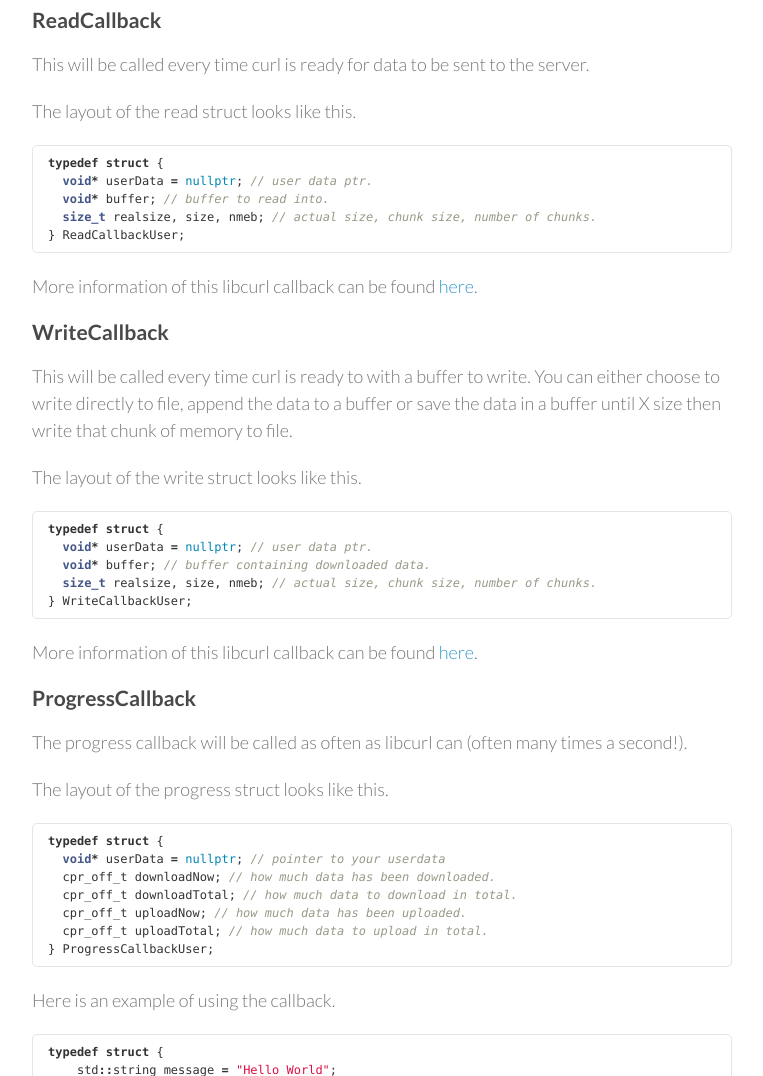
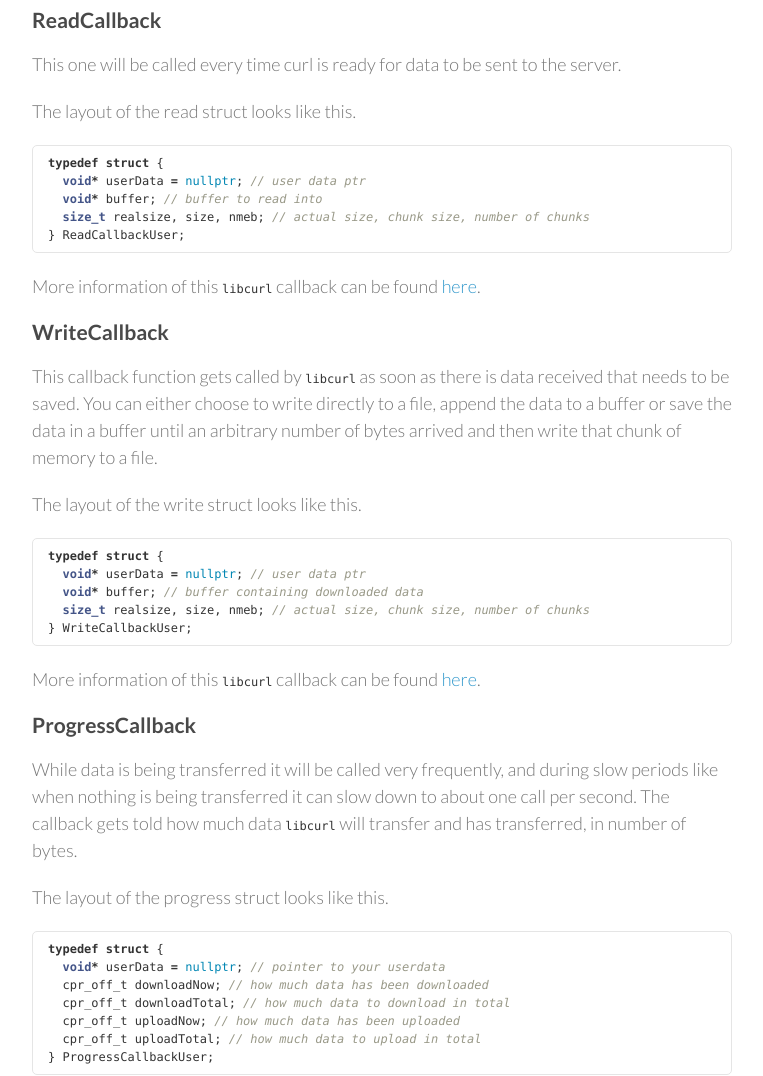
Before and after one commit to libcpr/cpr, a Jekyll site: the page built from advanced-usage.md, in a window 1280 px wide and 1400 px high, scrolled down 4629 px, cut to the strip 324-1400 px from the top of the window. Shown: the whole strip, without its empty margins (388-1151 px from the left). Built offline with Jekyll 4.4.1, drawn with Linux system fonts in a browser that asks for light colours; nearby versions of some CDN libraries; some of the changed text lies outside the part shown.

Commit message:
Update advanced-usage.md
requested changes #1

````diff
--- a/advanced-usage.md
+++ b/advanced-usage.md
@@ -206,53 +206,53 @@ Setting the `Timeout` option sets the maximum allowed time the transfer operatio
 
 ## Setting Callbacks
 
-You can optionally set a callbacks for a request. Current there is support for read, write and progress callbacks.
+You can optionally set a callbacks for a request. Currently there is support for read, write and progress callbacks.
 
 ### ReadCallback
 
-This will be called every time curl is ready for data to be sent to the server.
+This one will be called every time curl is ready for data to be sent to the server.
 
 The layout of the read struct looks like this.
 
 ```c++
 typedef struct {
-  void* userData = nullptr; // user data ptr.
-  void* buffer; // buffer to read into.
-  size_t realsize, size, nmeb; // actual size, chunk size, number of chunks.
+  void* userData = nullptr; // user data ptr
+  void* buffer; // buffer to read into
+  size_t realsize, size, nmeb; // actual size, chunk size, number of chunks
 } ReadCallbackUser;
 ```
 
-More information of this libcurl callback can be found [here](https://curl.haxx.se/libcurl/c/CURLOPT_READFUNCTION.html).
+More information of this `libcurl` callback can be found [here](https://curl.haxx.se/libcurl/c/CURLOPT_READFUNCTION.html).
 
 ### WriteCallback
 
-This will be called every time curl is ready to with a buffer to write. You can either choose to write directly to file, append the data to a buffer or save the data in a buffer until X size then write that chunk of memory to file.
+This callback function gets called by `libcurl` as soon as there is data received that needs to be saved. You can either choose to write directly to a file, append the data to a buffer or save the data in a buffer until an arbitrary number of bytes arrived and then write that chunk of memory to a file.
 
 The layout of the write struct looks like this.
 
 ```c++
 typedef struct {
-  void* userData = nullptr; // user data ptr.
-  void* buffer; // buffer containing downloaded data.
-  size_t realsize, size, nmeb; // actual size, chunk size, number of chunks.
+  void* userData = nullptr; // user data ptr
+  void* buffer; // buffer containing downloaded data
+  size_t realsize, size, nmeb; // actual size, chunk size, number of chunks
 } WriteCallbackUser;
 ```
 
-More information of this libcurl callback can be found [here](https://curl.haxx.se/libcurl/c/CURLOPT_WRITEFUNCTION.html).
+More information of this `libcurl` callback can be found [here](https://curl.haxx.se/libcurl/c/CURLOPT_WRITEFUNCTION.html).
 
 ### ProgressCallback
 
-The progress callback will be called as often as libcurl can (often many times a second!).
+While data is being transferred it will be called very frequently, and during slow periods like when nothing is being transferred it can slow down to about one call per second. The callback gets told how much data `libcurl` will transfer and has transferred, in number of bytes.
 
 The layout of the progress struct looks like this.
 
 ```c++
 typedef struct {
   void* userData = nullptr; // pointer to your userdata
-  cpr_off_t downloadNow; // how much data has been downloaded.
-  cpr_off_t downloadTotal; // how much data to download in total.
-  cpr_off_t uploadNow; // how much data has been uploaded.
-  cpr_off_t uploadTotal; // how much data to upload in total.
+  cpr_off_t downloadNow; // how much data has been downloaded
+  cpr_off_t downloadTotal; // how much data to download in total
+  cpr_off_t uploadNow; // how much data has been uploaded
+  cpr_off_t uploadTotal; // how much data to upload in total
 } ProgressCallbackUser;
 ```
 
````
Also changed, not shown: other parts of advanced-usage.md (+2 -2 lines).
